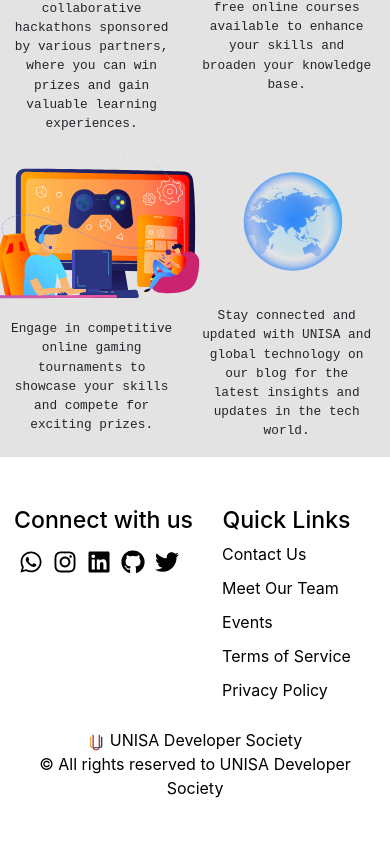
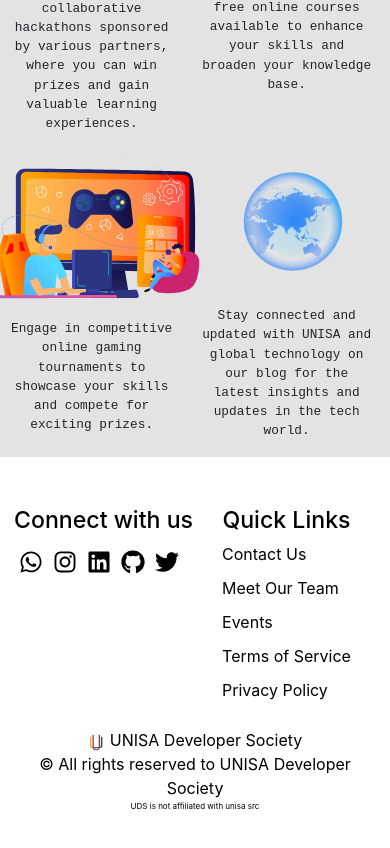
Before and after one commit to unisadevsociety/site, a React (Create React App) app: page /site/home in a window 390 px wide. Shown: the part 1968-2816 px from the top of the page. Built offline with nearby package versions, Linux system fonts and the light colour scheme; no server answers.

Commit message:
Library button added

```diff
--- a/src/components/Footer.js
+++ b/src/components/Footer.js
@@ -119,6 +119,9 @@
           <div className="black-text">
             © All rights reserved to UNISA Developer Society
           </div>
+          <div className="botomaffiliatetext">
+            UDS is not affiliated with unisa src
+          </div>
         </div>
       </div>
     </footer>
--- a/src/styles/home.css
+++ b/src/styles/home.css
@@ -212,8 +212,14 @@
   text-align: center;
   margin-top: 2vh;
 }
+.botomaffiliatetext {
+  font-size: 0.7rem;
+}
 
 @media (max-width: 767px) {
+  .botomaffiliatetext {
+    font-size: 0.5rem;
+  }
   .heroContainer {
     flex-direction: column-reverse;
     align-items: center;
```
